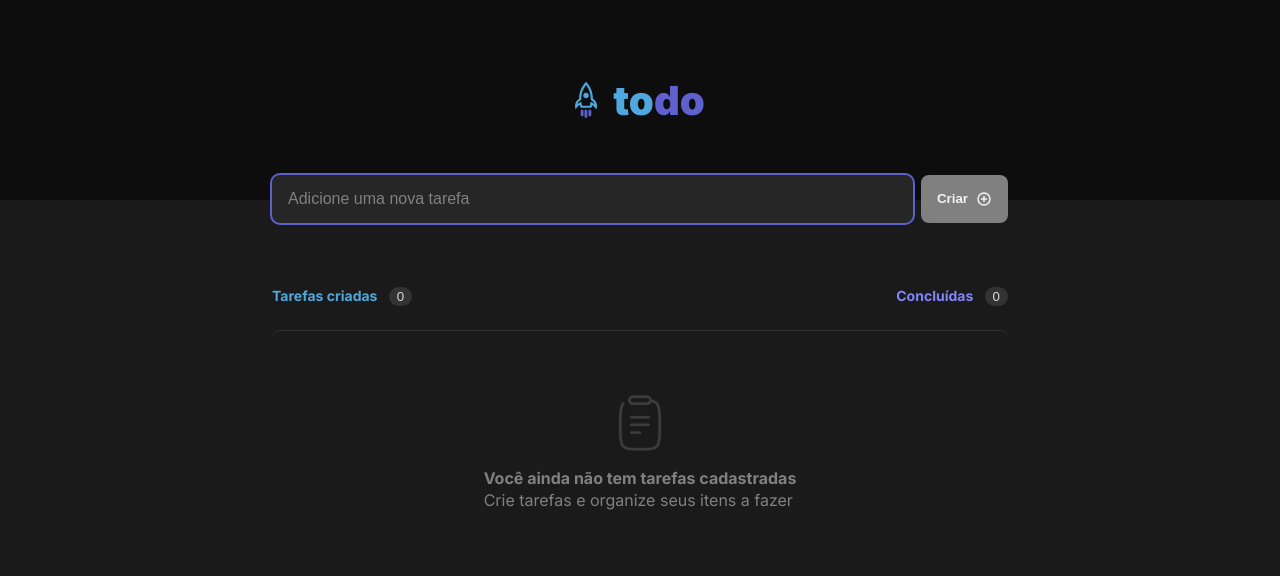
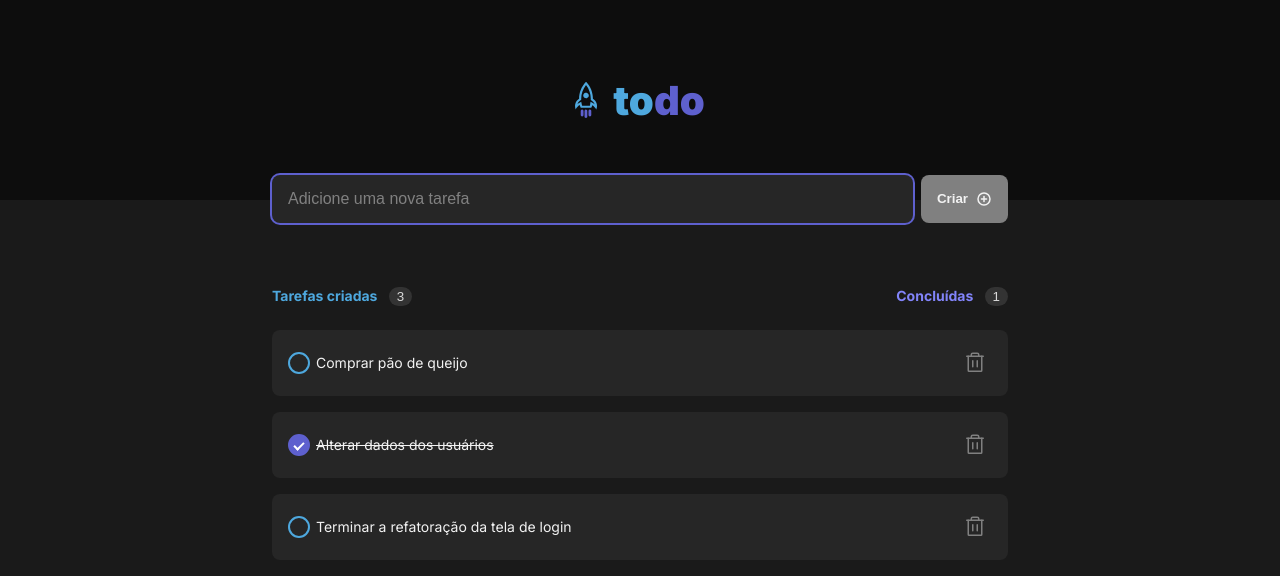
Before and after one commit to kayooliveira/ignite-todo, a React (Vite) app: page / in a window 1280 px wide. Shown: the top 576 px of the page. Built offline with nearby package versions, Linux system fonts and the light colour scheme.

Commit message:
feat(Implementing functions to create, delete and set tasks as completed): :sparkles:

```diff
--- a/src/App.tsx
+++ b/src/App.tsx
@@ -1,24 +1,69 @@
+import { Prohibit } from 'phosphor-react'
 import React, { useState } from 'react'
+import toast from 'react-hot-toast'
+import { v4 } from 'uuid'
 
+import { TaskType } from './@types'
 import { Header } from './components/Header'
 import { TaskContainer } from './components/TaskContainer'
 import { TaskForm } from './components/TaskForm'
 
 export function App() {
-  const [tasks, setTasks] = useState<string[]>([])
+  const [tasks, setTasks] = useState<TaskType[]>([
+    {
+      id: v4(),
+      completed: false,
+      task: 'Comprar pão de queijo'
+    },
+    {
+      id: v4(),
+      completed: true,
+      task: 'Alterar dados dos usuários'
+    },
+    {
+      id: v4(),
+      completed: false,
+      task: 'Terminar a refatoração da tela de login'
+    }
+  ])
 
   function handleCreateNewTask(task: string) {
-    setTasks([...tasks, task])
+    const newId = v4()
+
+    const taskExistsAndIsNotComplete = tasks.find(
+      t => t.task === task && !t.completed
+    )
+
+    if (taskExistsAndIsNotComplete) {
+      return toast('Essa tarefa já existe!', {
+        icon: <Prohibit weight="bold" />
+      })
+    }
+    setTasks([...tasks, { id: newId, completed: false, task }])
   }
 
-  console.log(tasks)
+  function handleCompleteTask(id: string) {
+    const newTasks = tasks.map(task =>
+      task.id === id ? { ...task, completed: !task.completed } : task
+    )
+    setTasks(newTasks)
+  }
+
+  function handleDeleteTask(id: string) {
+    const newTasks = tasks.filter(task => task.id !== id)
+    setTasks(newTasks)
+  }
 
   return (
     <>
       <Header />
       <main>
         <TaskForm onSubmit={handleCreateNewTask} />
-        <TaskContainer tasks={tasks} />
+        <TaskContainer
+          onCompleteTask={handleCompleteTask}
+          onDeleteTask={handleDeleteTask}
+          tasks={tasks}
+        />
       </main>
     </>
   )
```
